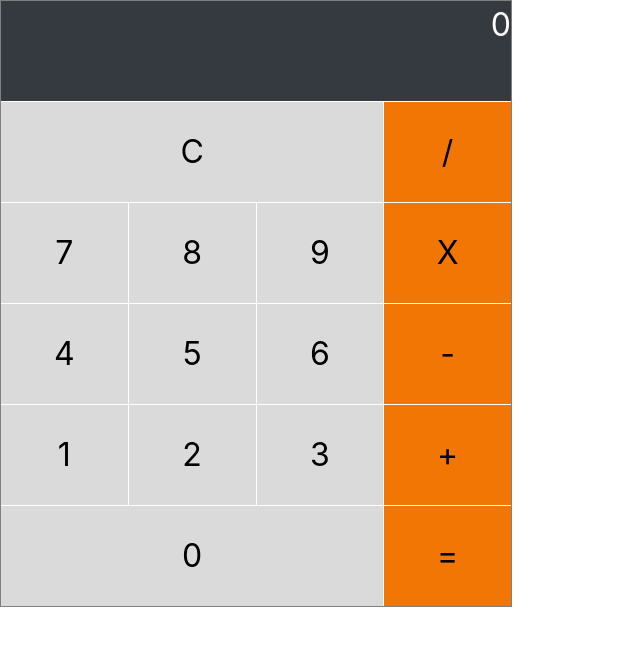
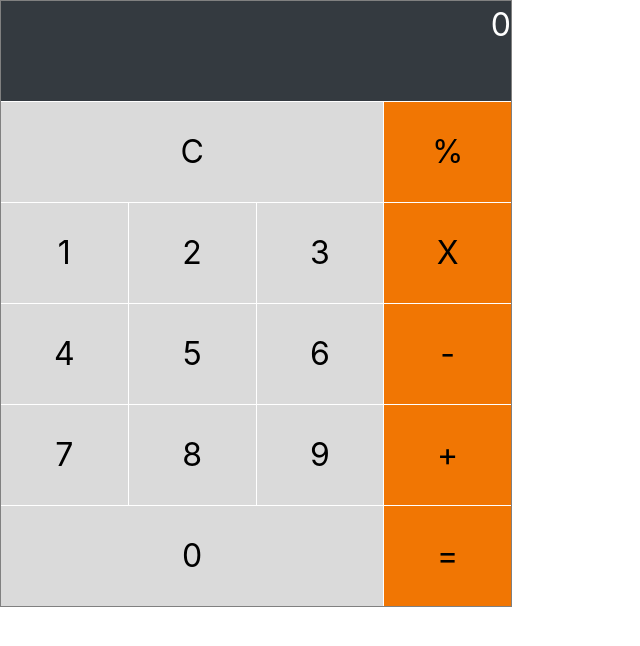
Before and after one commit to riosjg/Fiera-Studio, a React (Create React App) app in the folder fiera-calc/: page / in a window 1280 px wide. Shown: the top 646 px of the page, without its empty margins (0-640 px from the left). Built offline with nearby package versions, Linux system fonts and the light colour scheme.

Commit message:
Revert "Style changes and bug fixes"
This reverts commit ec2fc14085d18a537004f42b8dc7859b78377e33.

```diff
--- a/fiera-calc/src/components/Button/Button.js
+++ b/fiera-calc/src/components/Button/Button.js
@@ -74,7 +74,7 @@ const Button = (props) => {
         }
     }
 
-    const keys = ['C', '/', 7, 8, 9, 'X', 4, 5, 6, '-', 1, 2, 3, '+', 0, '='];
+    const keys = ['C', '%', 1, 2, 3, 'X', 4, 5, 6, '-', 7, 8, 9, '+', 0, '='];
 
      return (
         <>
```
Also changed, not shown: 1 other file (tests, documents, lock files or other folders).
